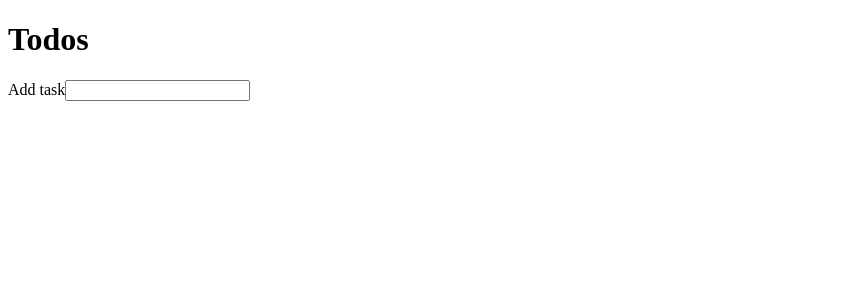
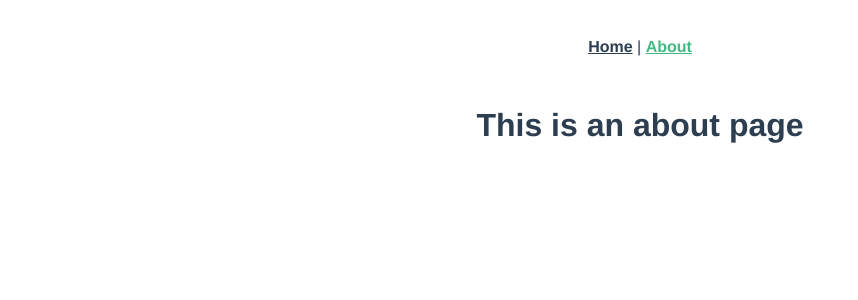
Before and after one commit to devonChurch/aloe-vera-juice, a Vue app: page /about in a window 1280 px wide. Shown: the top 300 px of the page, without its empty margins (0-858 px from the left). Built offline with nearby package versions, Linux system fonts and the light colour scheme.

Commit message:
feat: 🎸 add vue router scaffold

```diff
--- a/package.json
+++ b/package.json
@@ -10,11 +10,13 @@
   "dependencies": {
     "core-js": "^3.6.4",
     "vue": "^2.6.11",
-    "vue-i18n": "^8.17.4"
+    "vue-i18n": "^8.17.4",
+    "vue-router": "^3.1.6"
   },
   "devDependencies": {
     "@vue/cli-plugin-babel": "~4.3.0",
     "@vue/cli-plugin-eslint": "~4.3.0",
+    "@vue/cli-plugin-router": "^4.3.1",
     "@vue/cli-service": "~4.3.0",
     "babel-eslint": "^10.1.0",
     "eslint": "^6.7.2",
--- a/src/App.vue
+++ b/src/App.vue
@@ -1,160 +1,32 @@
 <template>
-  <main id="app">
-    <h1>{{ $t("message.heading.app") }}</h1>
-    <div v-show="hasAnyItems">
-      <label for="complete-all">{{ $t("message.label.complete.all") }}</label>
-      <input
-        type="checkbox"
-        id="complete-all"
-        name="complete-all"
-        :indeterminate.prop="hasPartialCompletedItems"
-        @change="handleCompleteAllChange"
-        v-model="isCompleteAllToggled"
-      />
+  <div id="app">
+    <div id="nav">
+      <router-link to="/">Home</router-link> |
+      <router-link to="/about">About</router-link>
     </div>
-    <form @submit="handleNewItemSubmit">
-      <label for="new-item">{{ $t("message.label.add.one") }}</label>
-      <input id="new-item" v-model="newItemMessage" type="text" />
-    </form>
-    <div v-show="hasAnyItems">
-      <ul>
-        <li v-for="item in requestedItems" :key="item.id">
-          <label :for="'complete-' + item.id">{{
-            $t("message.label.complete.one")
-          }}</label>
-          <input
-            type="checkbox"
-            :id="'complete-' + item.id"
-            :name="'complete-' + item.id"
-            @change="handleCompleteItemChange"
-            v-model="item.isComplete"
-          />
-          {{ item.message }}
-          <button @click="handleRemoveClick(item.id)">
-            {{ $t("message.action.remove.one") }}
-          </button>
-        </li>
-      </ul>
-      <span>{{ $tc("message.label.active.all", totalActiveItems) }}</span>
-      <label for="request-all">{{ $t("message.label.filter.all") }}</label>
-      <input
-        type="radio"
-        id="request-all"
-        name="request-type"
-        value="all"
-        v-model="requestedType"
-      />
-      <label for="request-active">{{
-        $t("message.label.filter.active")
-      }}</label>
-      <input
-        type="radio"
-        id="request-active"
-        name="request-type"
-        value="active"
-        v-model="requestedType"
-      />
-      <label for="request-completed">{{
-        $t("message.label.filter.completed")
-      }}</label>
-      <input
-        type="radio"
-        id="request-completed"
-        name="request-type"
-        value="completed"
-        v-model="requestedType"
-      />
-      <button v-show="hasAnyCompletedItems" @click="handleClearCompletedClick">
-        {{ $t("message.action.remove.completed") }}
-      </button>
-    </div>
-  </main>
+    <router-view/>
+  </div>
 </template>
 
-<script>
-export default {
-  name: "App",
-  data() {
-    return {
-      isCompleteAllToggled: false,
-      requestedType: "all",
-      newItemMessage: "",
-      items: [],
-    };
-  },
-  computed: {
-    requestedItems() {
-      return this[`requestItems-${this.requestedType}`]();
-    },
-    hasAnyItems() {
-      return Boolean(this["requestItems-all"]().length);
-    },
-    hasAnyCompletedItems() {
-      return Boolean(this["requestItems-completed"]().length);
-    },
-    hasPartialCompletedItems() {
-      const totalItems = this["requestItems-all"]().length;
-      const totalCompletedItems = this["requestItems-completed"]().length;
-      return totalCompletedItems && totalCompletedItems < totalItems;
-    },
-    totalActiveItems() {
-      return this["requestItems-active"]().length;
-    },
-  },
-  watch: {
-    items() {
-      this.setCompleteAllToggle();
-    },
-  },
-  methods: {
-    handleNewItemSubmit(event) {
-      if (this.newItemMessage !== "") {
-        const item = {
-          id: `${Math.random()}`,
-          isComplete: false,
-          message: this.newItemMessage,
-        };
+<style>
+#app {
+  font-family: Avenir, Helvetica, Arial, sans-serif;
+  -webkit-font-smoothing: antialiased;
+  -moz-osx-font-smoothing: grayscale;
+  text-align: center;
+  color: #2c3e50;
+}
 
-        this.items = [...this.items, item];
-        this.newItemMessage = "";
-      }
+#nav {
+  padding: 30px;
+}
 
-      event.preventDefault();
-    },
-    handleRemoveClick(removeId) {
-      this.items = this.items.filter(({ id }) => id !== removeId);
-    },
-    handleClearCompletedClick() {
-      this.items = this.items.filter(({ isComplete }) => !isComplete);
-    },
-    handleCompleteAllChange() {
-      this.items = [...this.items].map((item) => ({
-        ...item,
-        isComplete: this.isCompleteAllToggled,
-      }));
-    },
-    handleCompleteItemChange() {
-      this.setCompleteAllToggle();
-    },
-    "requestItems-all"() {
-      return this.items;
-    },
-    "requestItems-active"() {
-      return this.items.filter(({ isComplete }) => !isComplete);
-    },
-    "requestItems-completed"() {
-      return this.items.filter(({ isComplete }) => isComplete);
-    },
-    setCompleteAllToggle() {
-      this.isCompleteAllToggled = !this.items.some(
-        ({ isComplete }) => !isComplete
-      );
-    },
-  },
-  components: {},
-};
-</script>
+#nav a {
+  font-weight: bold;
+  color: #2c3e50;
+}
 
-<style>
-/** ... */
+#nav a.router-link-exact-active {
+  color: #42b983;
+}
 </style>
--- a/src/main.js
+++ b/src/main.js
@@ -2,6 +2,7 @@
 import VueI18n from "vue-i18n";
 
 import App from "./App.vue";
+import router from './router'
 
 Vue.config.productionTip = false;
 
@@ -55,5 +56,6 @@
 
 new Vue({
   i18n,
-  render: (h) => h(App),
+  router,
+  render: (h) => h(App)
 }).$mount("#app");
--- /dev/null
+++ b/src/router/index.js
@@ -0,0 +1,29 @@
+import Vue from 'vue'
+import VueRouter from 'vue-router'
+import Home from '../views/Home.vue'
+
+Vue.use(VueRouter)
+
+  const routes = [
+  {
+    path: '/',
+    name: 'Home',
+    component: Home
+  },
+  {
+    path: '/about',
+    name: 'About',
+    // route level code-splitting
+    // this generates a separate chunk (about.[hash].js) for this route
+    // which is lazy-loaded when the route is visited.
+    component: () => import(/* webpackChunkName: "about" */ '../views/About.vue')
+  }
+]
+
+const router = new VueRouter({
+  mode: 'history',
+  base: process.env.BASE_URL,
+  routes
+})
+
+export default router
--- /dev/null
+++ b/src/views/About.vue
@@ -0,0 +1,5 @@
+<template>
+  <div class="about">
+    <h1>This is an about page</h1>
+  </div>
+</template>
--- /dev/null
+++ b/src/views/Home.vue
@@ -0,0 +1,18 @@
+<template>
+  <div class="home">
+    <img alt="Vue logo" src="../assets/logo.png">
+    <HelloWorld msg="Welcome to Your Vue.js App"/>
+  </div>
+</template>
+
+<script>
+// @ is an alias to /src
+import HelloWorld from '@/components/HelloWorld.vue'
+
+export default {
+  name: 'Home',
+  components: {
+    HelloWorld
+  }
+}
+</script>
```
Also changed, not shown: 1 other file (tests, documents, lock files or other folders).
